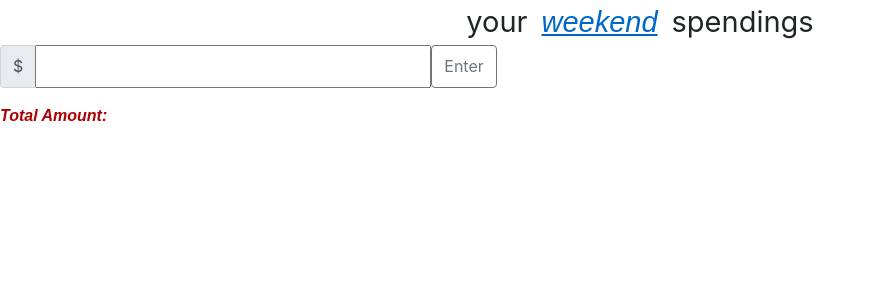
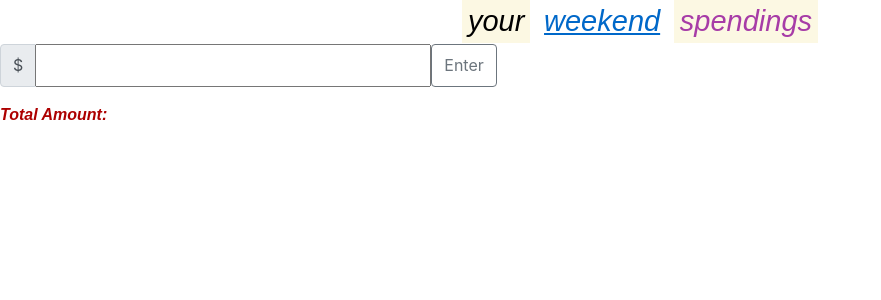
Before and after one commit to Thill799/financialapp-vanilla.js, a PHP site: page / in a window 1280 px wide. Shown: the top 300 px of the page, without its empty margins (0-881 px from the left). Run offline with PHP 8.4, Linux system fonts and the light colour scheme.

Commit message:
tittle change

```diff
--- a/index.html
+++ b/index.html
@@ -11,7 +11,11 @@
     <link rel="stylesheet" href="https://stackpath.bootstrapcdn.com/bootstrap/4.3.1/css/bootstrap.min.css" integrity="sha384-ggOyR0iXCbMQv3Xipma34MD+dH/1fQ784/j6cY/iJTQUOhcWr7x9JvoRxT2MZw1T" crossorigin="anonymous">
     <link rel="stylesheet" href="style.css">
     <div class="tittle">
-<tittle>your <mark class="weekend">weekend</mark> spendings</tittle>
+<tittle>
+    <mark class"tyour">your</mark>
+    <mark class="tweekend">weekend</mark>
+    <mark class="tspendings">spendings</mark>
+</tittle>
 </div>
 </head>
 
--- a/style.css
+++ b/style.css
@@ -1,17 +1,26 @@
 .tittle{
+  font-style:italic;
+  font-family:arial;
   text-align:center;
   font-size:29px;
 
 }
 
-.weekend{
+.tyour{
+  color:rgb(101, 165, 28);
+}
+
+.tweekend{
     font-style:italic;
     font-family:arial;
     text-decoration: underline;
-    text-align: center;
     color:#0068c9;
     background-color:#ffffff;
 
+  }
+
+  .tspendings{
+    color:rgb(167, 60, 167)
   }
 
   input{
```
